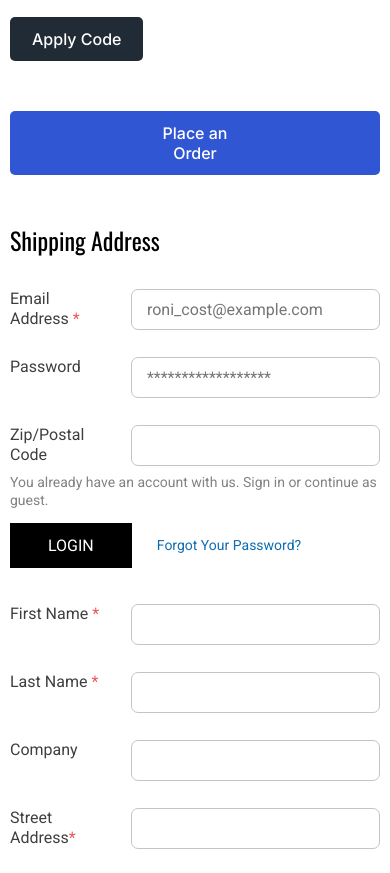
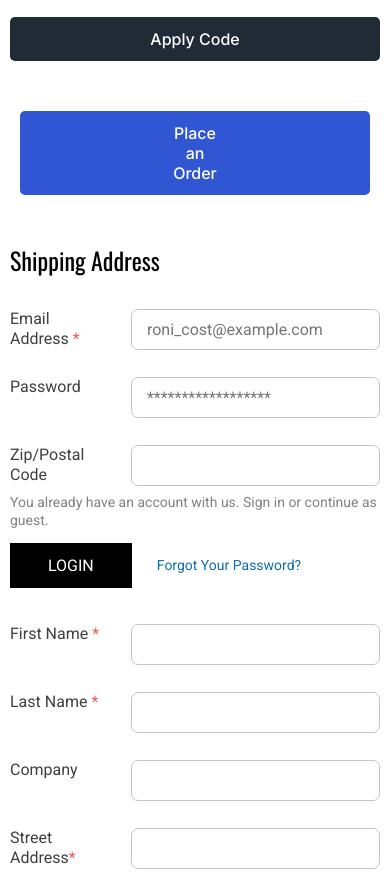
Before and after one commit to OlhaRubets/lessons, a plain HTML site: page lesson_17/index.html in a window 390 px wide. Shown: the part 5196-6069 px from the top of the page. Drawn offline with nearby package versions, Linux system fonts and the light colour scheme.

Commit message:
Add files via upload

```diff
--- a/lesson_17/css/style.css
+++ b/lesson_17/css/style.css
@@ -664,4 +664,13 @@ input{
 		padding: 12px 22px;
 		margin-bottom: 20px;
 	}
+	.content__button {
+		width: 100%;
 	}
+	.order{
+		padding: 0 10px;
+	}
+	.order__submit {
+		width: 100%;
+	}
+	}
```
